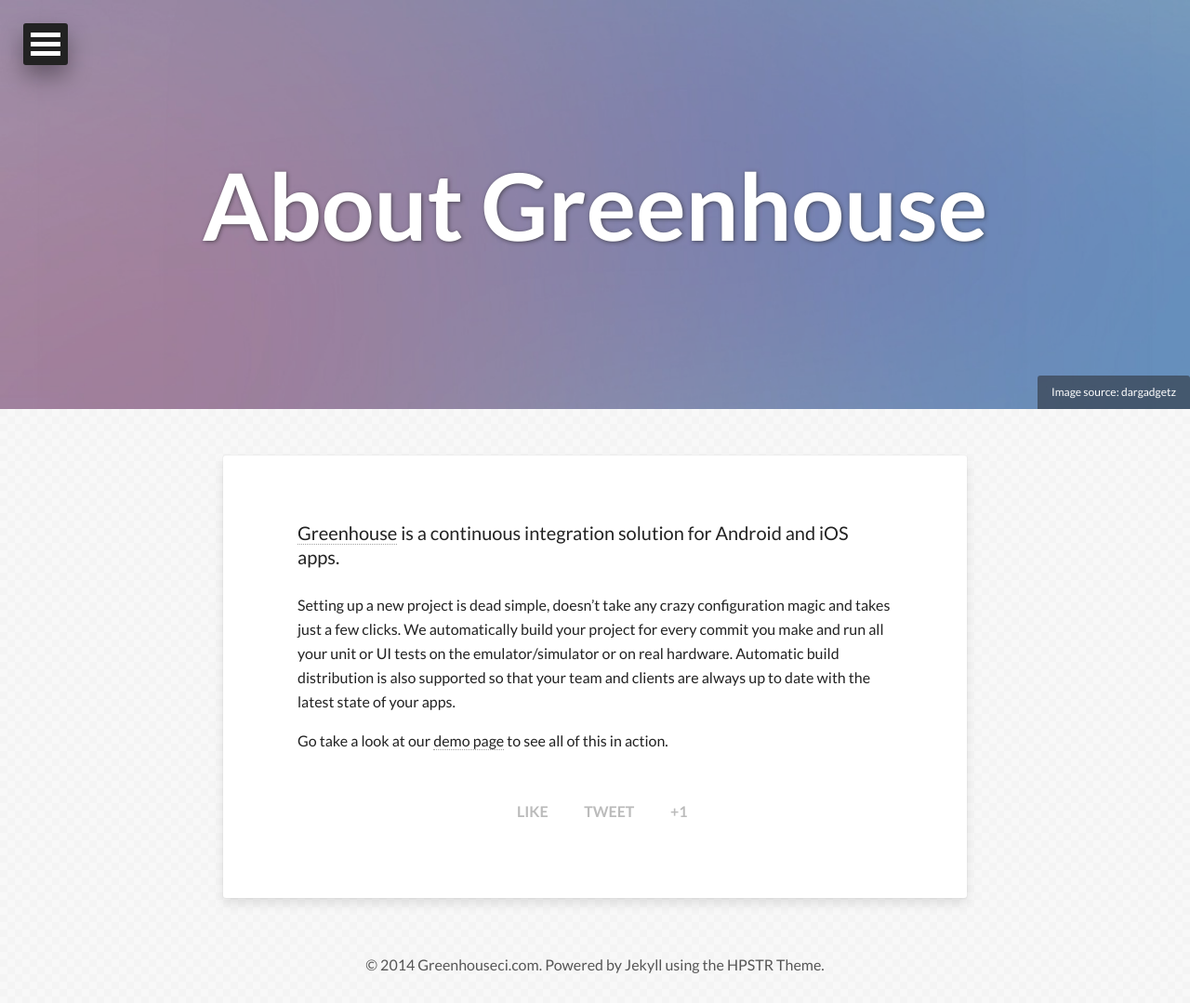
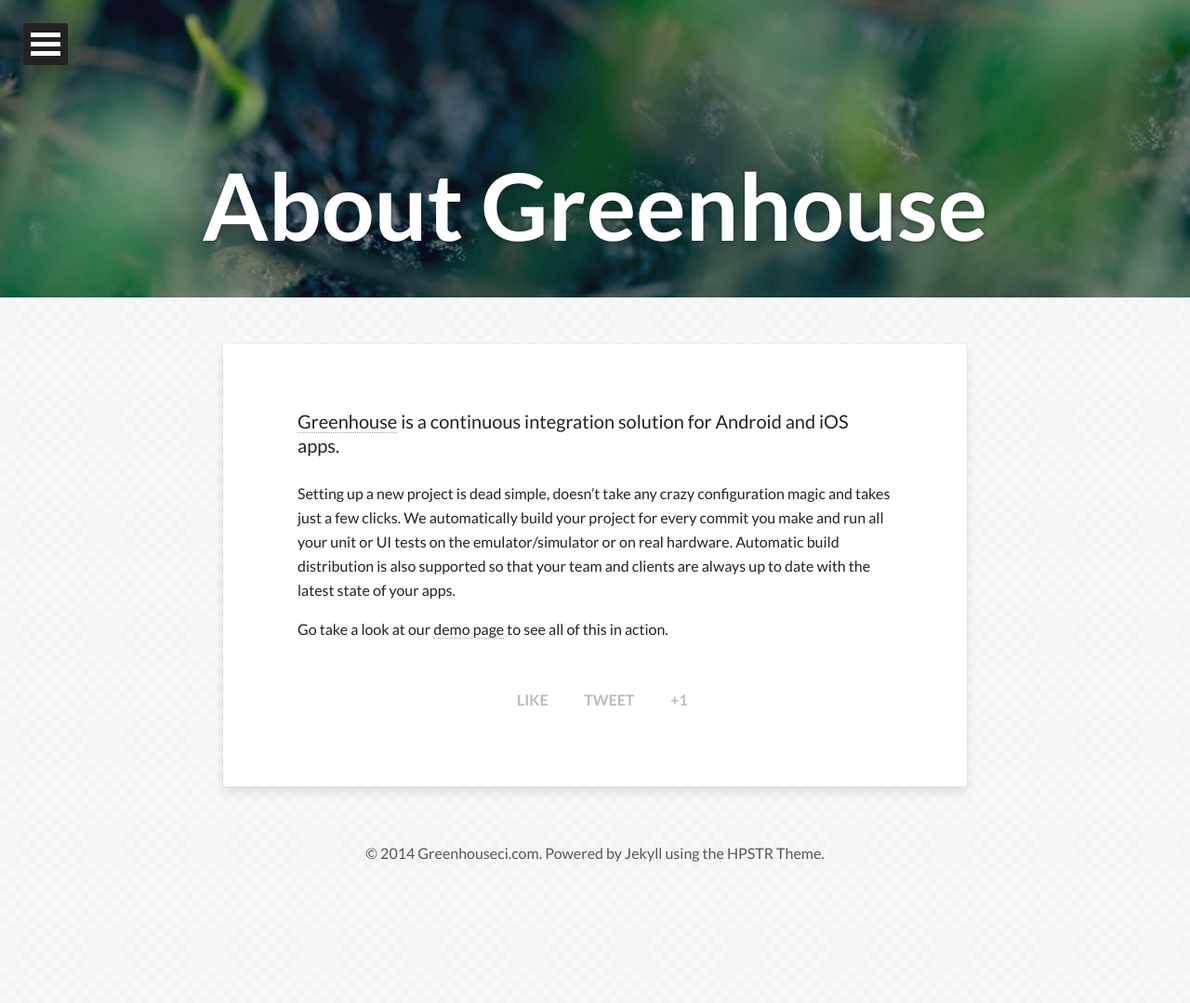
Before and after one commit to GreenhouseCI/blog.greenhouseci.com, a Jekyll site: the page built from about.md, in a window 1280 px wide. Shown: the whole page at 93% size. Built offline with Jekyll 4.4.1, drawn with Linux system fonts in a browser that asks for light colours; nearby versions of some CDN libraries; after the commit the page ends 959 px from its top, so only the background shows below that.

Commit message:
Updated feature image for the about page

```diff
--- a/about.md
+++ b/about.md
@@ -4,9 +4,7 @@
 title: About Greenhouse
 tags: [Greenhouse]
 image:
-  feature: abstract-5.jpg
-  credit: dargadgetz
-  creditlink: http://www.dargadgetz.com/ios-7-abstract-wallpaper-pack-for-iphone-5-and-ipod-touch-retina/
+  feature: greenhouse_bg_cropped_blog_feature_1024x256.jpg
 share: true
 ---
 
```
